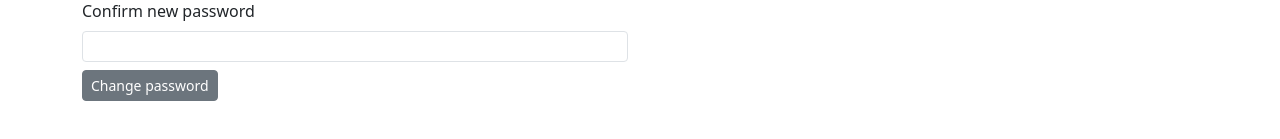
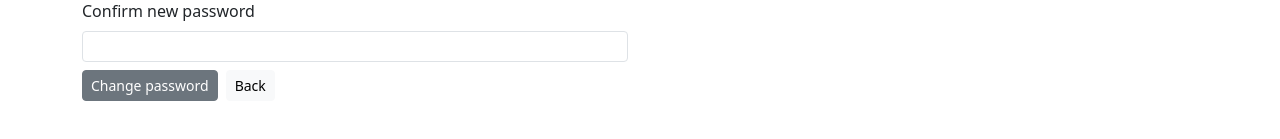
Before and after one commit to tuxwobb/weather, a React (Vite) app in the folder frontend/: page /profile/change_password in a window 1280 px wide. Shown: the part 187-326 px from the top of the page. Built offline with nearby package versions, Linux system fonts and the light colour scheme; no server answers.

Commit message:
back button on change password page

```diff
--- a/frontend/src/profile/ChangePassword.jsx
+++ b/frontend/src/profile/ChangePassword.jsx
@@ -37,8 +37,15 @@ export default function ChangePassword() {
                 className="form-control form-control-sm"
               />
             </div>
-            <button type="submit" className="btn btn-sm btn-secondary">
+            <button type="submit" className="btn btn-sm btn-secondary me-2">
               Change password
+            </button>
+            <button
+              type="button"
+              className="btn btn-sm btn-light me-2"
+              onClick={() => window.history.back()}
+            >
+              Back
             </button>
           </Form>
         </div>
```
